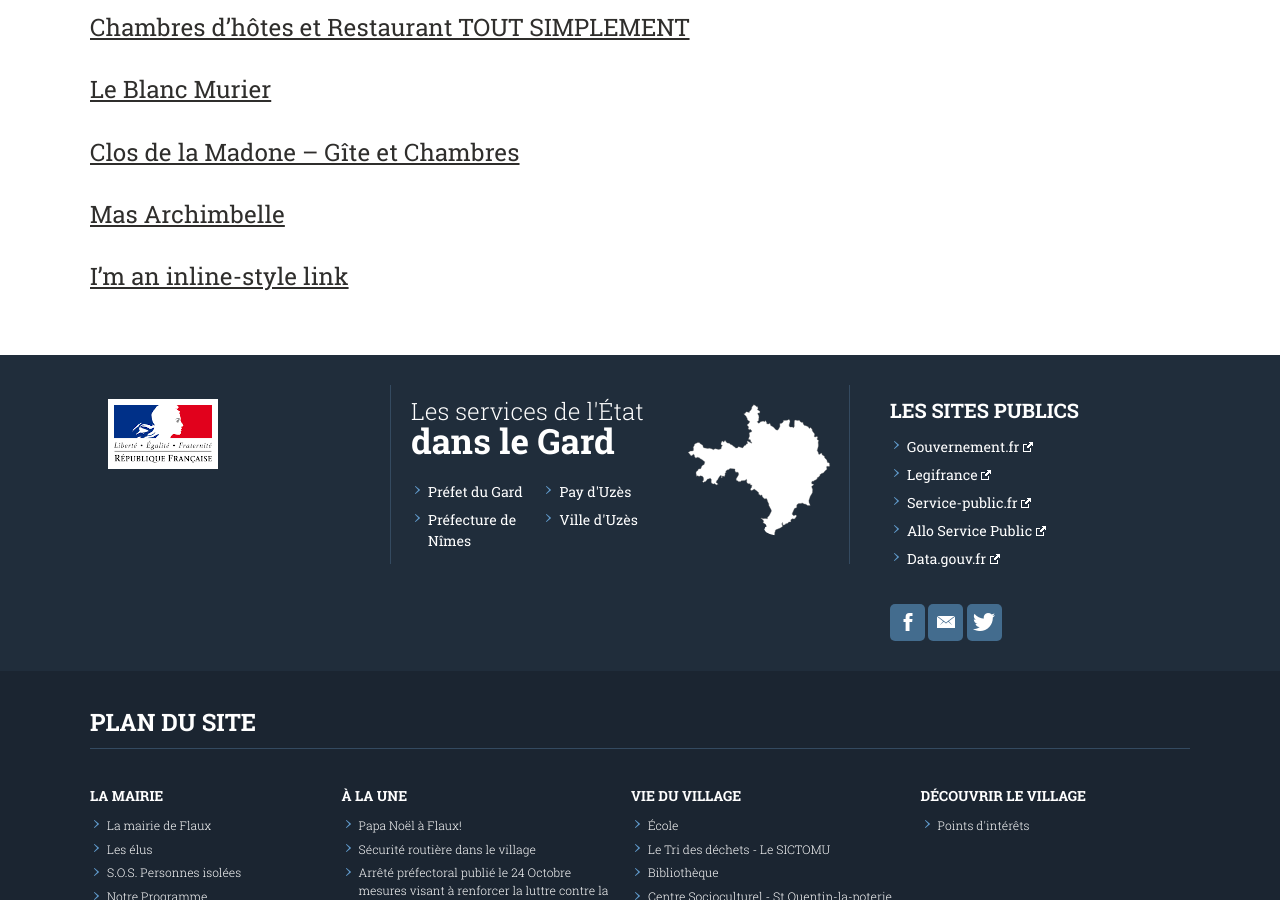
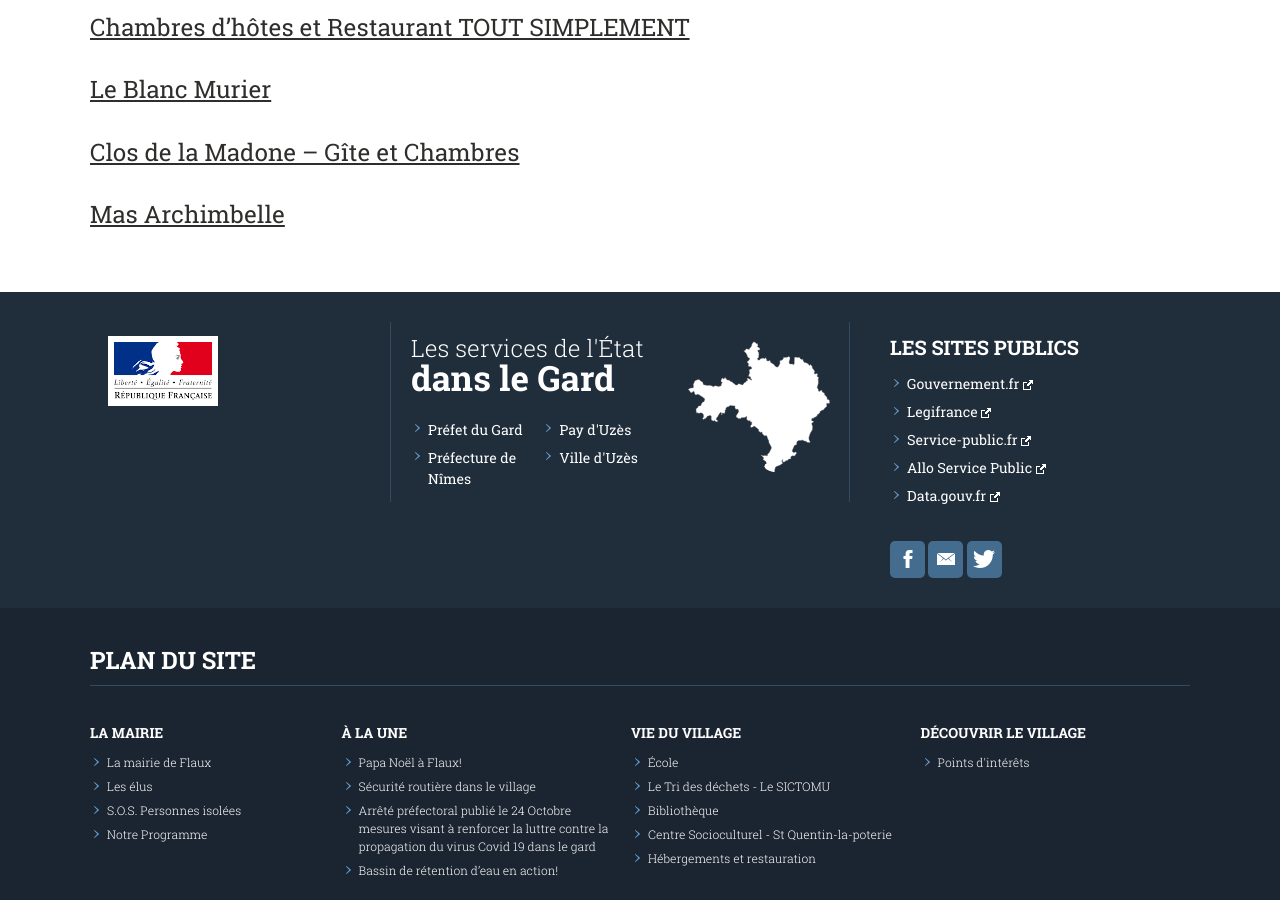
Before and after one commit to Flaux-Village/flaux-village.github.io, a Jekyll site: the page built from hebergements.md, in a window 1280 px wide and 900 px high, scrolled down 670 px. Built offline with Jekyll 4.4.1, drawn with Linux system fonts in a browser that asks for light colours.

Commit message:
Update hebergements.md

```diff
--- a/hebergements.md
+++ b/hebergements.md
@@ -27,6 +27,4 @@
 
 # [Clos de la Madone – Gîte et Chambres](https://closdelamadone.fr/)
 
-# [Mas Archimbelle](https://mas-archimbelle-fr.book.direct/en-us)
-
-# [I'm an inline-style link](https://www.google.com)
+# [Mas Archimbelle](http://mas-archimbelle-guest-house.languedoc-hotels.com/en/)
```
